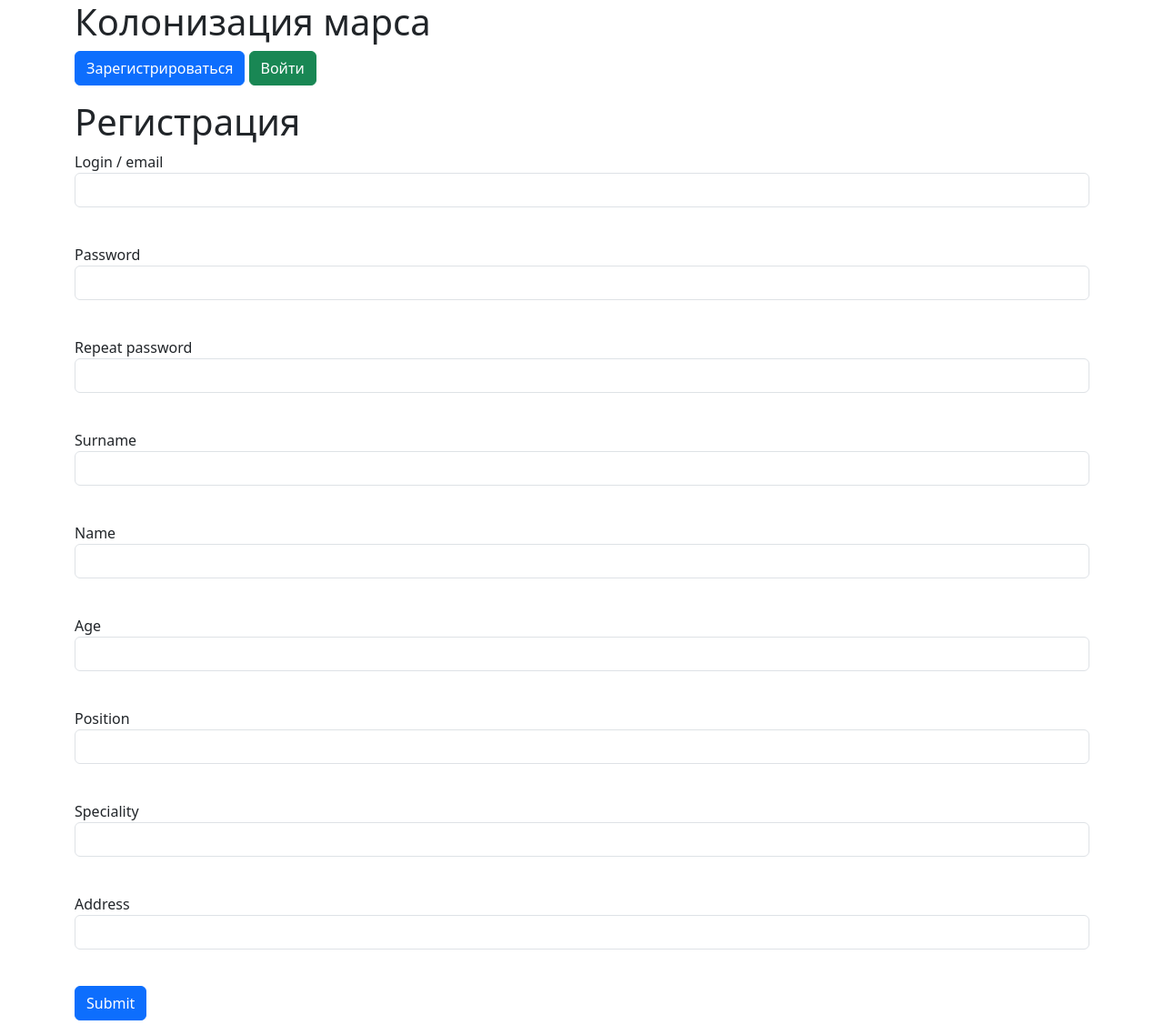
After one commit to Tarasyonok/flask-homework-mars, a Flask app: page /register/ in a window 1280 px wide. The commit adds this page. Shown: the whole page at 91% size. Run offline with Flask 3, Linux system fonts and the light colour scheme.

Commit message:
Flask-sqlalchemy class and home tasks

```diff
--- a/data/__all_models.py
+++ b/data/__all_models.py
@@ -1,2 +1,3 @@
 from . import users
 from . import jobs
+from . import departments
--- a/data/jobs.py
+++ b/data/jobs.py
@@ -18,5 +18,6 @@ class Jobs(SqlAlchemyBase):
     start_date = sqlalchemy.Column(sqlalchemy.DateTime, default=datetime.datetime.now)
     end_date = sqlalchemy.Column(sqlalchemy.DateTime, nullable=True)
     is_finished = sqlalchemy.Column(sqlalchemy.Boolean)
+    # creator = sqlalchemy.Column(sqlalchemy.Integer, sqlalchemy.ForeignKey("users.id"))
 
-    # user = orm.relationship("User")
+    creator = orm.relationship("User")
--- /dev/null
+++ b/forms/user.py
@@ -0,0 +1,23 @@
+from flask_wtf import FlaskForm
+import wtforms
+from wtforms.validators import DataRequired
+
+
+class RegisterForm(FlaskForm):
+    email = wtforms.StringField('Login / email', validators=[DataRequired()])
+    password = wtforms.PasswordField('Password', validators=[DataRequired()])
+    password_again = wtforms.PasswordField('Repeat password', validators=[DataRequired()])
+    surname = wtforms.StringField('Surname', validators=[DataRequired()])
+    name = wtforms.StringField('Name', validators=[DataRequired()])
+    age = wtforms.IntegerField('Age', validators=[DataRequired()])
+    position = wtforms.StringField('Position', validators=[DataRequired()])
+    speciality = wtforms.StringField('Speciality', validators=[DataRequired()])
+    address = wtforms.StringField('Address', validators=[DataRequired()])
+    submit = wtforms.SubmitField('Submit')
+
+
+class LoginForm(FlaskForm):
+    email = wtforms.EmailField('Почта', validators=[DataRequired()])
+    password = wtforms.PasswordField('Пароль', validators=[DataRequired()])
+    remember_me = wtforms.BooleanField('Запомнить меня')
+    submit = wtforms.SubmitField('Войти')
--- a/main.py
+++ b/main.py
@@ -1,57 +1,72 @@
 import datetime
 
-from flask import Flask, render_template
+import flask
 from data import db_session
 from data.users import User
 from data.jobs import Jobs
+from data.departments import Department
+from forms.user import RegisterForm, LoginForm
+from forms.jobs import AddJobForm
+from flask_login import LoginManager, login_user, login_required, logout_user, current_user
 
-app = Flask(__name__)
+app = flask.Flask(__name__)
 app.config['SECRET_KEY'] = 'yandexlyceum_secret_key'
+login_manager = LoginManager()
+login_manager.init_app(app)
+
+
+@login_manager.user_loader
+def load_user(user_id):
+    db_sess = db_session.create_session()
+    return db_sess.query(User).get(user_id)
 
 
 def main():
     db_session.global_init("db/database.db")
+    # add_users()
     # show_users()
+    # add_departments()
     app.run()
 
 
 def show_users():
     db_sess = db_session.create_session()
     for user in db_sess.query(User).all():
-        print(user)
+        print(user.surname, user.name)
 
 
-def add_jobs():
-    data = [
-        {"team_leader": 1, "job": "deployment of residential modules 1 and 2",
-         "work_size": 15, "collaborators": "2, 3",
-         "is_finished": False},
-    ]
-
-    db_sess = db_session.create_session()
-
-    for info in data:
-        print(info)
-        job = Jobs()
-        job.team_leader = info["team_leader"]
-        job.job = info["job"]
-        job.work_size = info["work_size"]
-        job.collaborators = info["collaborators"]
-        job.is_finished = info["is_finished"]
-        db_sess.add(job)
-        db_sess.commit()
-
-
+# def add_jobs():
+#     data = [
+#         {"team_leader": 1, "job": "deployment of residential modules 1 and 2",
+#          "work_size": 15, "collaborators": "2, 3",
+#          "is_finished": False},
+#     ]
+#
+#     db_sess = db_session.create_session()
+#
+#     for info in data:
+#         print(info)
+#         job = Jobs()
+#         job.team_leader = info["team_leader"]
+#         job.job = info["job"]
+#         job.work_size = info["work_size"]
+#         job.collaborators = info["collaborators"]
+#         job.is_finished = info["is_finished"]
+#         db_sess.add(job)
+#         db_sess.commit()
+#
 def add_users():
     data = [
+        {"surname": "a", "name": "b", "age": 1, "position": "tester", "speciality": "tester",
+         "address": "module_1", "email": "a@b", "password": "123"},
         {"surname": "Scott", "name": "Ridley", "age": 21, "position": "captain", "speciality": "research engineer",
-         "address": "module_1", "email": "scott_chief@mars.org"},
+         "address": "module_1", "email": "scott_chief@mars.org", "password": "123"},
         {"surname": "Kirillov", "name": "Dmitry", "age": 38, "position": "member", "speciality": "teacher",
-         "address": "бул. Космонавтов, 9, Красногорск", "email": "kirillov@yandexlyceum.ru"},
+         "address": "бул. Космонавтов, 9, Красногорск", "email": "kirillov@yandexlyceum.ru", "password": "123"},
         {"surname": "Mask", "name": "Elon", "age": 52, "position": "owner", "speciality": "investor",
-         "address": "Rocket Road, Hawthorne California, CA 90250, USA", "email": "info@spacex.com"},
+         "address": "Rocket Road, Hawthorne California, CA 90250, USA", "email": "info@spacex.com", "password": "123"},
         {"surname": "Gagarin", "name": "Yuri", "age": 90, "position": "member", "speciality": "pilot",
-         "address": "Ленинский просп., 39Б, Москва", "email": "yuri_gagarin@mars.org"},
+         "address": "Ленинский просп., 39Б, Москва", "email": "yuri_gagarin@mars.org", "password": "123"},
     ]
 
     db_sess = db_session.create_session()
@@ -66,8 +81,28 @@ def add_users():
         user.speciality = info["speciality"]
         user.address = info["address"]
         user.email = info["email"]
+        user.set_password(info["password"])
         db_sess.add(user)
         db_sess.commit()
+#
+# def add_departments():
+#     data = [
+#         {"title": "battling the forces of Hell, consisting of demons and the undead", "chief": 1,
+#          "email": "doom@mars.com", "members": "1, 4"},
+#     ]
+#
+#     db_sess = db_session.create_session()
+#
+#     for info in data:
+#         department = Department()
+#         department.title = info["title"]
+#         department.chief = info["chief"]
+#         department.email = info["email"]
+#         department.members = info["members"]
+#         db_sess.add(department)
+#         db_sess.commit()
+#         print(department)
+
 
 @app.route("/")
 def index():
@@ -79,7 +114,160 @@ def index():
     for job in param["activities"]:
         leader = db_sess.query(User).get(job.team_leader)
         param["leaders"].append(f"{leader.name} {leader.surname}")
-    return render_template('job-journal.html', **param)
+    param["current_user"] = current_user
+    return flask.render_template('job-journal.html', **param)
+
+
+@app.route('/register/', methods=['GET', 'POST'])
+def register():
+    form = RegisterForm()
+    if form.validate_on_submit():
+        if form.password.data != form.password_again.data:
+            return flask.render_template('register.html', title='Регистрация',
+                                   form=form,
+                                   message="Пароли не совпадают")
+        db_sess = db_session.create_session()
+        if db_sess.query(User).filter(User.email == form.email.data).first():
+            return flask.render_template('register.html', title='Регистрация',
+                                   form=form,
+                                   message="Такой пользователь уже есть")
+        user = User(
+            surname=form.surname.data,
+            name=form.name.data,
+            age=form.age.data,
+            position=form.position.data,
+            speciality=form.speciality.data,
+            address=form.address.data,
+        )
+        user.set_password(form.password.data)
+        db_sess.add(user)
+        db_sess.commit()
+        return flask.redirect('/login')
+    return flask.render_template('register.html', title='Регистрация', form=form)
+
+
+@app.route('/login/', methods=['GET', 'POST'])
+def login():
+    form = LoginForm()
+    if form.validate_on_submit():
+        db_sess = db_session.create_session()
+        user = db_sess.query(User).filter(User.email == form.email.data).first()
+        if user and user.check_password(form.password.data):
+            login_user(user, remember=form.remember_me.data)
+            return flask.redirect("/")
+        return flask.render_template('login.html',
+                               message="Неправильный логин или пароль",
+                               form=form)
+    return flask.render_template('login.html', title='Авторизация', form=form)
+
+@app.route('/logout')
+@login_required
+def logout():
+    logout_user()
+    return flask.redirect("/")
+
+
+@app.route('/addjob',  methods=['GET', 'POST'])
+@login_required
+def addjob():
+    form = AddJobForm()
+    if form.validate_on_submit():
+        db_sess = db_session.create_session()
+        job = Jobs()
+        job.job = form.job.data
+        job.team_leader = form.team_leader.data
+        job.work_size = form.work_size.data
+        job.collaborators = form.collaborators.data
+        job.is_finished = form.is_finished.data
+        local_user = db_sess.merge(current_user)
+        job.creator = local_user
+        # local_object = db_session.merge(original_object)
+        db_sess.add(job)
+        db_sess.commit()
+        return flask.redirect('/')
+    return flask.render_template('addjob.html', title='работы',
+                           form=form)
+
+
+@app.route('/editjob/<int:job_id>', methods=['GET', 'POST'])
+@login_required
+def editjob(job_id):
+    form = AddJobForm()
+    if flask.request.method == "GET":
+        db_sess = db_session.create_session()
+        job = db_sess.query(Jobs).filter(Jobs.id == job_id).first()
+        if job:
+            form.job.data = job.job
+            form.team_leader.data = job.team_leader
+            form.work_size.data = job.work_size
+            form.collaborators.data = job.collaborators
+            form.is_finished.data = job.is_finished
+        else:
+            flask.abort(404)
+    if form.validate_on_submit():
+        db_sess = db_session.create_session()
+        if current_user.id == 1:
+            job = db_sess.query(Jobs).get(job_id)
+        else:
+            job = db_sess.query(Jobs).filter(Jobs.id == job_id,
+                                              Jobs.creator == current_user,
+                                              ).first()
+        if job:
+            job.job = form.job.data
+            job.team_leader = form.team_leader.data
+            job.work_size = form.work_size.data
+            job.collaborators = form.collaborators.data
+            job.is_finished = form.is_finished.data
+            db_sess.commit()
+            return flask.redirect('/')
+        else:
+            flask.abort(404)
+    return flask.render_template('addjob.html',
+                           title='Редактирование работы',
+                           form=form
+                           )
+
+
+@app.route('/deletejob/<int:job_id>', methods=['GET', 'POST'])
+@login_required
+def deletejob(job_id):
+    db_sess = db_session.create_session()
+    if current_user.id == 1:
+        job = db_sess.query(Jobs).get(job_id)
+    else:
+        job = db_sess.query(Jobs).filter(Jobs.id == job_id,
+                                         Jobs.creator == current_user,
+                                         ).first()
+    if job:
+        db_sess.delete(job)
+        db_sess.commit()
+    else:
+        flask.abort(404)
+
+    return flask.redirect('/')
+
+
+# @app.route("/cookie_test")
+# def cookie_test():
+#     visits_count = int(flask.request.cookies.get("visits_count", 0))
+#     if visits_count:
+#         res = make_response(
+#             f"Вы пришли на эту страницу {visits_count + 1} раз")
+#         res.set_cookie("visits_count", str(visits_count + 1),
+#                        max_age=60 * 60 * 24 * 365 * 2)
+#     else:
+#         res = make_response(
+#             "Вы пришли на эту страницу в первый раз за последние 2 года")
+#         res.set_cookie("visits_count", '1',
+#                        max_age=60 * 60 * 24 * 365 * 2)
+#     return res
+
+# @app.route("/session_test")
+# def session_test():
+#     visits_count = flask.session.get('visits_count', 0)
+#     flask.session['visits_count'] = visits_count + 1
+#     return make_response(
+#         f"Вы пришли на эту страницу {visits_count + 1} раз")
 
 
 if __name__ == 'main':
--- a/templates/base.html
+++ b/templates/base.html
@@ -7,8 +7,17 @@
   <script defer src="https://cdn.jsdelivr.net/npm/bootstrap@5.3.3/dist/js/bootstrap.bundle.min.js" integrity="sha384-YvpcrYf0tY3lHB60NNkmXc5s9fDVZLESaAA55NDzOxhy9GkcIdslK1eN7N6jIeHz" crossorigin="anonymous"></script>
 </head>
 <body>
-  <h1>Колонизация марса</h1>
-  {% block content %}
-  {% endblock %}
+  <div class="container">
+    <h1>Колонизация марса</h1>
+    {% if current_user.is_authenticated %}
+      <a class="navbar-brand" href="/logout">{{ current_user.name }}</a>
+    {% else %}
+      <p>
+        <a class="btn btn-primary " href="/register">Зарегистрироваться</a>
+        <a class="btn btn-success" href="/login">Войти</a>
+      </p>
+    {% endif %}
+    {% block content %}{% endblock %}
+  </div>
 </body>
 </html>
--- /dev/null
+++ b/templates/register.html
@@ -0,0 +1,92 @@
+{% extends "base.html" %}
+
+{% block content %}
+<h1>Регистрация</h1>
+<form action="" method="post">
+    {{ form.hidden_tag() }}
+    <p>
+        {{ form.email.label }}<br>
+        {{ form.email(class="form-control", type="email") }}<br>
+        {% for error in form.email.errors %}
+            <p class="alert alert-danger" role="alert">
+                {{ error }}
+            </p>
+        {% endfor %}
+    </p>
+    <p>
+        {{ form.password.label }}<br>
+        {{ form.password(class="form-control", type="password") }}<br>
+        {% for error in form.password.errors %}
+            <p class="alert alert-danger" role="alert">
+                {{ error }}
+            </p>
+        {% endfor %}
+    </p>
+    <p>
+        {{ form.password_again.label }}<br>
+        {{ form.password_again(class="form-control", type="password") }}<br>
+        {% for error in form.password_again.errors %}
+            <p class="alert alert-danger" role="alert">
+                {{ error }}
+            </p>
+        {% endfor %}
+    </p>
+    <p>
+        {{ form.surname.label }}<br>
+        {{ form.surname(class="form-control") }}<br>
+        {% for error in form.surname.errors %}
+            <p class="alert alert-danger" role="alert">
+                {{ error }}
+            </p>
+        {% endfor %}
+    </p>
+    <p>
+        {{ form.name.label }}<br>
+        {{ form.name(class="form-control") }}<br>
+        {% for error in form.name.errors %}
+            <p class="alert alert-danger" role="alert">
+                {{ error }}
+            </p>
+        {% endfor %}
+    </p>
+    <p>
+        {{ form.age.label }}<br>
+        {{ form.age(class="form-control", type="number") }}<br>
+        {% for error in form.age.errors %}
+            <p class="alert alert-danger" role="alert">
+                {{ error }}
+            </p>
+        {% endfor %}
+    </p>
+    <p>
+
+        {{ form.position.label }}<br>
+        {{ form.position(class="form-control") }}<br>
+        {% for error in form.position.errors %}
+            <p class="alert alert-danger" role="alert">
+                {{ error }}
+            </p>
+        {% endfor %}
+    </p>
+    <p>
+        {{ form.speciality.label }}<br>
+        {{ form.speciality(class="form-control") }}<br>
+        {% for error in form.speciality.errors %}
+            <p class="alert alert-danger" role="alert">
+                {{ error }}
+            </p>
+        {% endfor %}
+    </p>
+    <p>
+        {{ form.address.label }}<br>
+        {{ form.address(class="form-control") }}<br>
+        {% for error in form.address.errors %}
+            <p class="alert alert-danger" role="alert">
+                {{ error }}
+            </p>
+        {% endfor %}
+    </p>
+    <p>{{ form.submit(type="submit", class="btn btn-primary") }}</p>
+    {{message}}
+</form>
+{% endblock %}
```
Also changed, not shown: data/departments.py (added, +18 -0 lines), data/users.py (+9 -1 lines), forms/jobs.py (added, +12 -0 lines), templates/_register.html (added, +65 -0 lines), templates/addjob.html (added, +47 -0 lines), templates/job-journal.html (+15 -2 lines), templates/login.html (added, +29 -0 lines), db/database.db.
